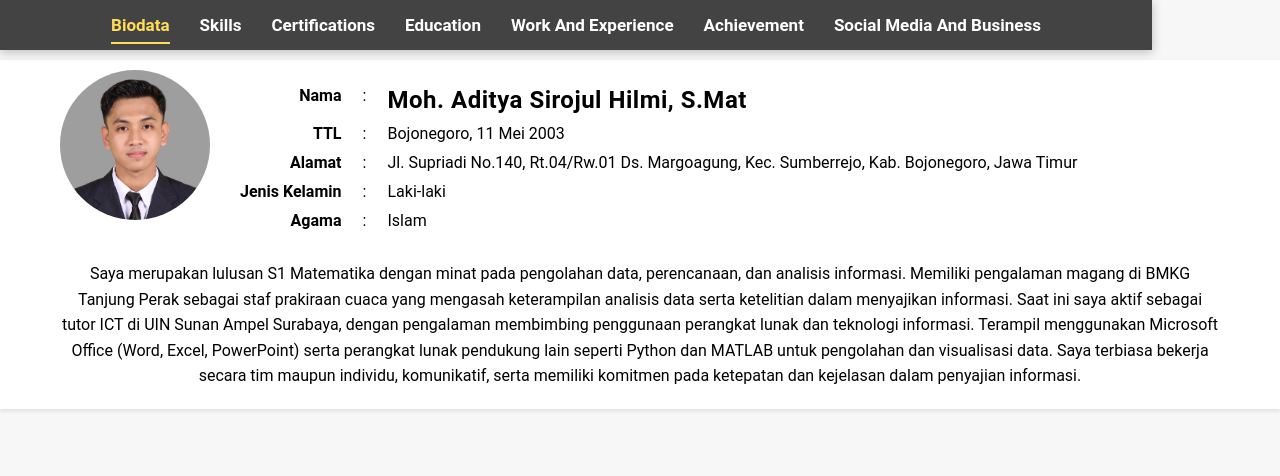
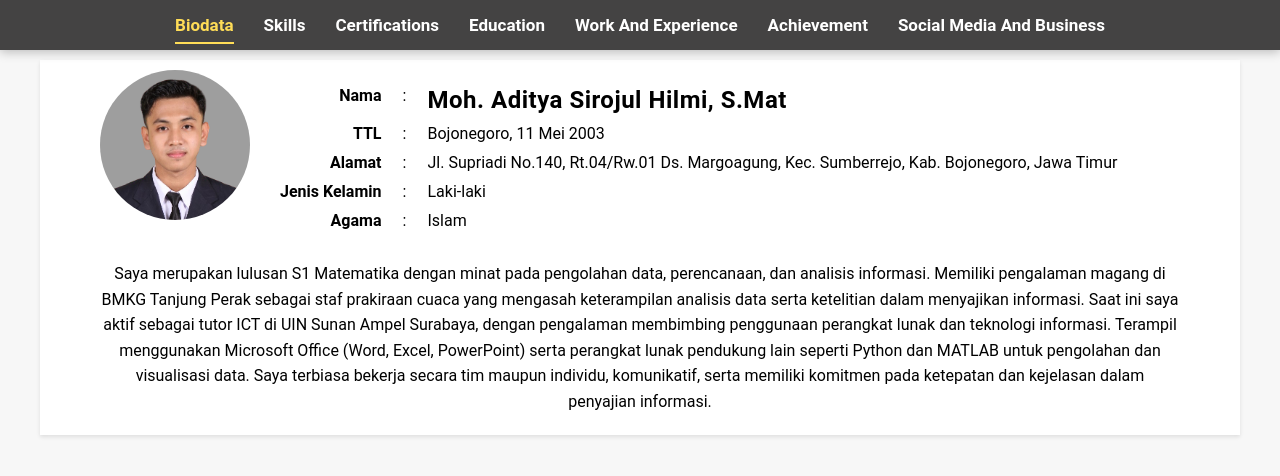
Before and after one commit to MohAdityaSirojulHilmi/Website_Personal_CV, a plain HTML site: page index.html in a window 1280 px wide. Drawn offline with Linux system fonts and the light colour scheme.

Commit message:
index.html

```diff
--- a/index.html
+++ b/index.html
@@ -4,7 +4,7 @@
     <meta charset="UTF-8">
     <meta name="viewport" content="width=device-width, initial-scale=1.0">
     <title>Personal Website - Moh. Aditya Sirojul Hilmi, S.Mat</title>
-    <link rel="stylesheet" href="apps.css">
+    <link rel="stylesheet" href="app.css">
     <link rel="stylesheet" href="https://cdnjs.cloudflare.com/ajax/libs/font-awesome/6.5.0/css/all.min.css">
 </head>
 <body>
```
